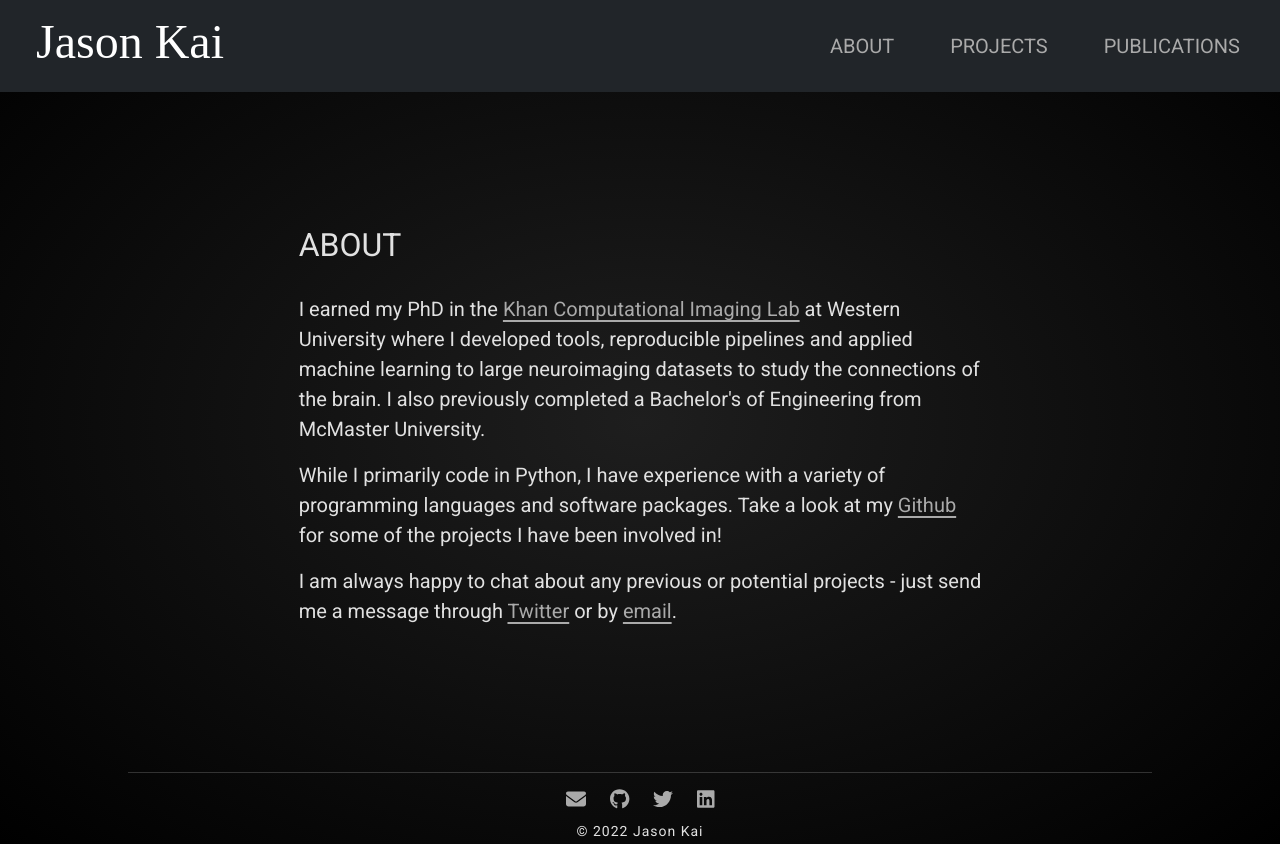
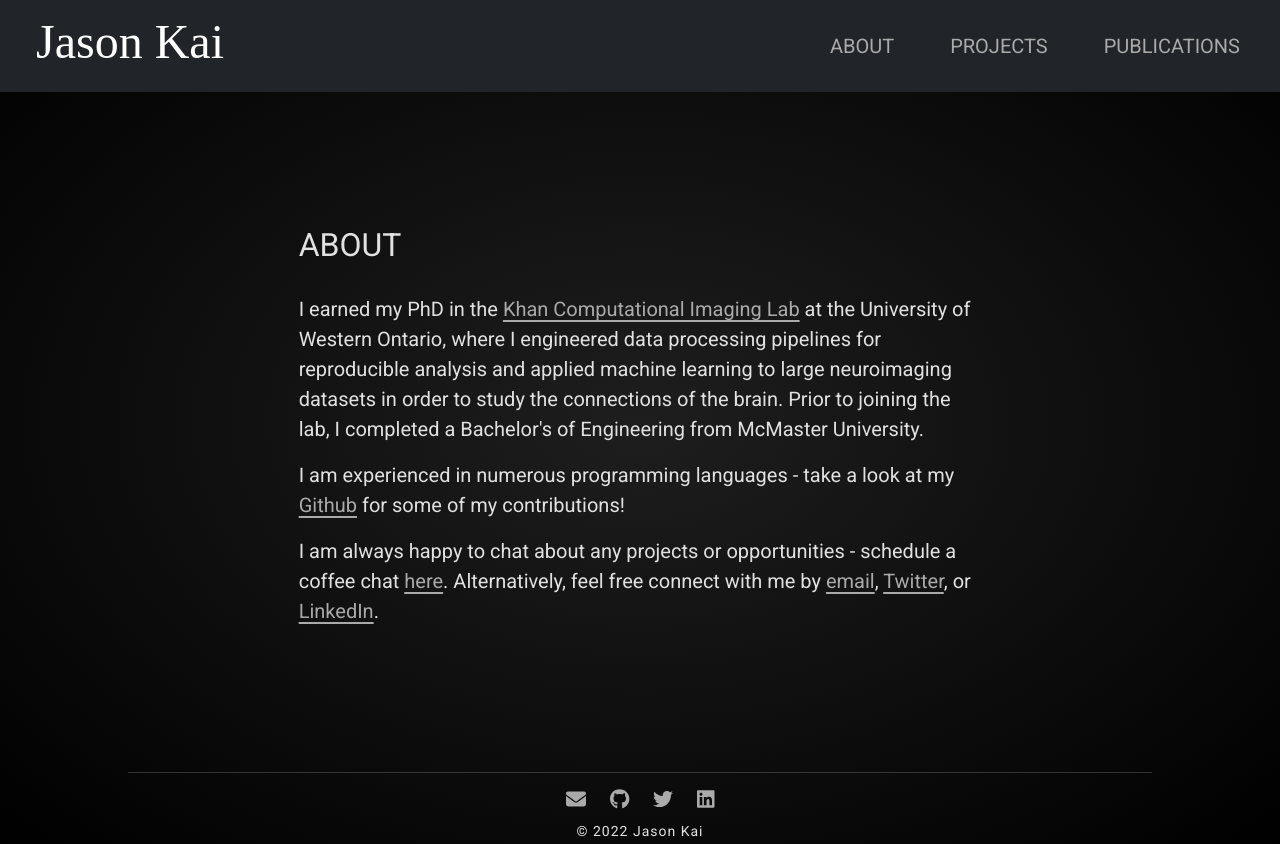
Before and after one commit to kaitj/kaitj.github.io, a Next.js app: page /about in a window 1280 px wide. Built offline with nearby package versions, Linux system fonts and the light colour scheme; a web font is replaced by a local one.

Commit message:
update about page

```diff
--- a/components/profile.tsx
+++ b/components/profile.tsx
@@ -3,11 +3,11 @@ export const Profile = () => {
         <div className="row">
             <h2>About</h2>
 
-            <p>I earned my PhD in the <a href="https://khanlab.ca" target="_blank" rel="noreferrer">Khan Computational Imaging Lab</a> at Western University where I developed tools, reproducible pipelines and applied machine learning to large neuroimaging datasets to study the connections of the brain. I also previously completed a Bachelor&apos;s of Engineering from McMaster University.</p>
+            <p>I earned my PhD in the <a href="https://khanlab.ca" target="_blank" rel="noreferrer">Khan Computational Imaging Lab</a> at the University of Western Ontario, where I engineered data processing pipelines for reproducible analysis and applied machine learning to large neuroimaging datasets in order to study the connections of the brain. Prior to joining the lab, I completed a Bachelor&apos;s of Engineering from McMaster University.</p>
 
-            <p>While I primarily code in Python, I have experience with a variety of programming languages and software packages. Take a look at my <a href="https://github.com/kaitj" target="_blank" rel="noreferrer">Github</a> for some of the projects I have been involved in! </p>
+            <p>I am experienced in numerous programming languages - take a look at my <a href="https://github.com/kaitj" target="_blank" rel="noreferrer">Github</a> for some of my contributions! </p>
 
-            <p>I am always happy to chat about any previous or potential projects - just send me a message through <a href="https://twitter.com/jasonkai" target="_blank" rel="noreferrer">Twitter</a> or by <a href="mailto:tkai@uwo.ca" target="_blank" rel="noreferrer" title="Email">email</a>.</p>
+            <p>I am always happy to chat about any projects or opportunities - schedule a coffee chat <a href="https://calendly.com/jasonkai/coffee-chat" target="_blank" rel="noreferrer">here</a>. Alternatively, feel free connect with me by <a href="mailto:tkai@uwo.ca" target="_blank" rel="noreferrer" title="Email">email</a>, <a href="https://twitter.com/jasonkai" target="_blank" rel="noreferrer">Twitter</a>, or <a href="https://linkedin.com/in/jasonkai" target="_blank" rel="noreferrer">LinkedIn</a>.</p>
         </div>
     );
 };
```
